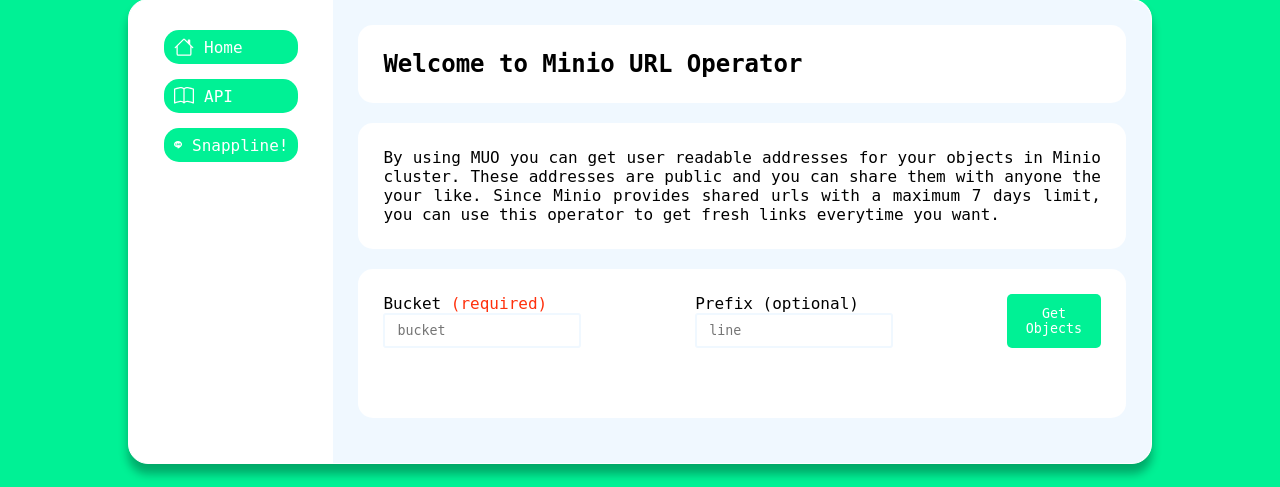
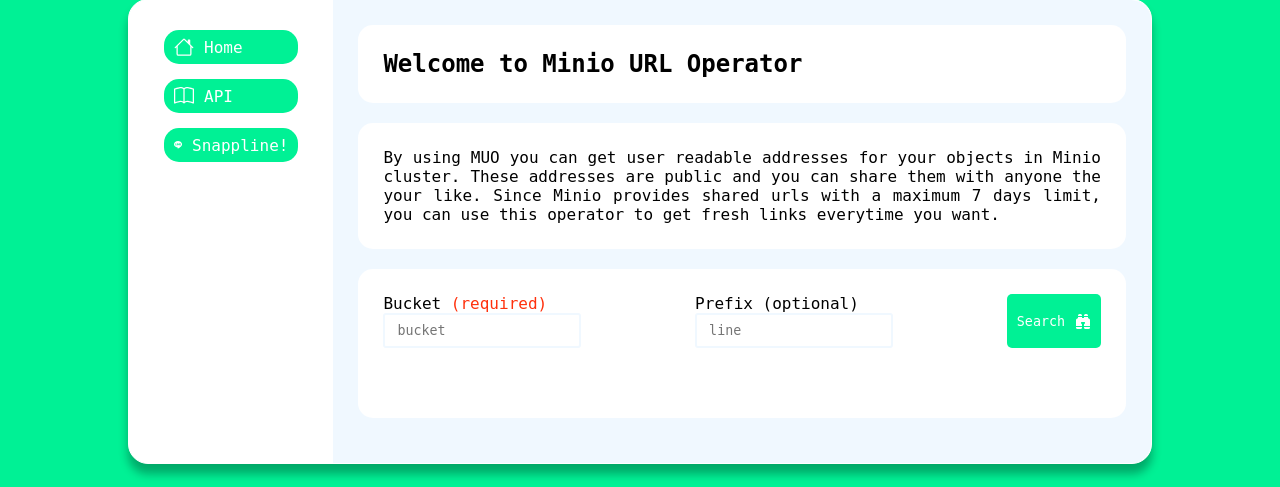
Before and after one commit to amirhnajafiz/minio-url-operator, a Flask app: page / in a window 1280 px wide. Shown: the part 51-538 px from the top of the page. Run offline with Flask 3, Linux system fonts and the light colour scheme; parts of the project's set-up code (start-up, migrations or seed data) failed here and were passed over.

Commit message:
update: styles

```diff
--- a/web/static/css/main.css
+++ b/web/static/css/main.css
@@ -120,6 +120,12 @@ body {
     background-color: #00c77c;
 }
 
+.search-btn {
+    display: flex;
+    align-items: center;
+    align-content: center;
+}
+
 .red-color {
     color: #ff310d;
 }
--- a/web/template/index.j2
+++ b/web/template/index.j2
@@ -24,7 +24,14 @@
             <label for="prefix">Prefix (optional)</label>
             <input id="prefix" class="input" placeholder="line" type="text" />
         </div>
-        <button class="btn" onclick="getObjects()">Get Objects</button>
+        <button class="btn search-btn" onclick="getObjects()">
+            <span style="margin-right: 10px;">
+                Search
+            </span>
+            <svg xmlns="http://www.w3.org/2000/svg" width="16" height="16" fill="currentColor" class="bi bi-binoculars-fill" viewBox="0 0 16 16">
+              <path d="M4.5 1A1.5 1.5 0 0 0 3 2.5V3h4v-.5A1.5 1.5 0 0 0 5.5 1h-1zM7 4v1h2V4h4v.882a.5.5 0 0 0 .276.447l.895.447A1.5 1.5 0 0 1 15 7.118V13H9v-1.5a.5.5 0 0 1 .146-.354l.854-.853V9.5a.5.5 0 0 0-.5-.5h-3a.5.5 0 0 0-.5.5v.793l.854.853A.5.5 0 0 1 7 11.5V13H1V7.118a1.5 1.5 0 0 1 .83-1.342l.894-.447A.5.5 0 0 0 3 4.882V4h4zM1 14v.5A1.5 1.5 0 0 0 2.5 16h3A1.5 1.5 0 0 0 7 14.5V14H1zm8 0v.5a1.5 1.5 0 0 0 1.5 1.5h3a1.5 1.5 0 0 0 1.5-1.5V14H9zm4-11H9v-.5A1.5 1.5 0 0 1 10.5 1h1A1.5 1.5 0 0 1 13 2.5V3z"/>
+            </svg>
+        </button>
     </div>
     <div id="response-div" class="in-row"></div>
 </div>
```
